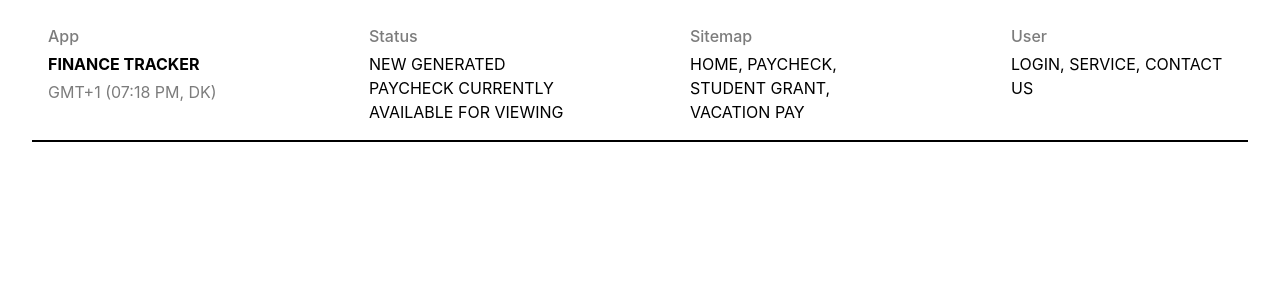
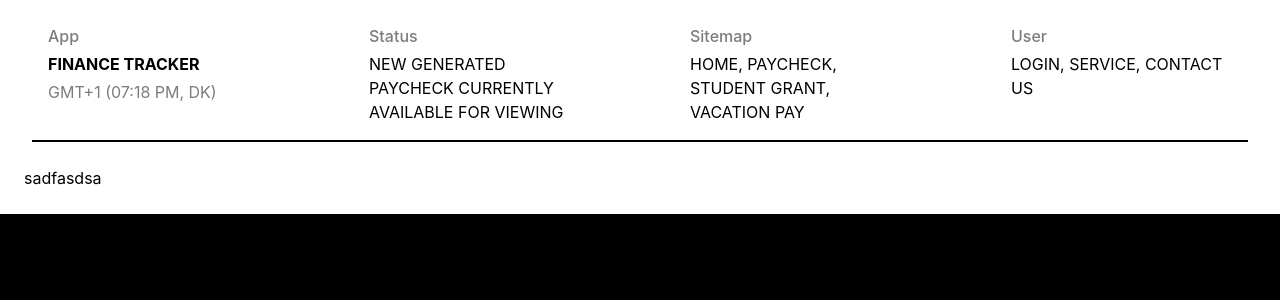
Before and after one commit to Zerefez/FinanceTracker-Frontend-WebApp, a React (Vite) app: page /student-grant in a window 1280 px wide. Shown: the top 300 px of the page. Built offline with nearby package versions, Linux system fonts and the light colour scheme.

Commit message:
Add page transition

```diff
--- a/package.json
+++ b/package.json
@@ -15,6 +15,7 @@
     "clsx": "^2.1.1",
     "locomotive-scroll": "^4.1.4",
     "lucide-react": "^0.484.0",
+    "motion": "^12.6.0",
     "react": "^18.3.1",
     "react-dom": "^18.3.1",
     "react-router-dom": "^7.4.0",
--- a/src/App.tsx
+++ b/src/App.tsx
@@ -1,32 +1,52 @@
-import { useEffect } from 'react';
-import { Route, BrowserRouter as Router, Routes } from 'react-router-dom';
-import Header from './components/Header';
-import Home from './pages/Home';
-import Paycheck from './pages/Paycheck';
+"use client"
 
+import { AnimatePresence } from "framer-motion"
+import { useEffect, useRef } from "react"
+import { Route, BrowserRouter as Router, Routes, useLocation } from "react-router-dom"
+import Home from "./pages/Home"
+import Paycheck from "./pages/Paycheck"
+import StudentGrant from "./pages/StudentGrant"
+
+// Create a wrapper component to access location
+function AnimatedRoutes() {
+  const location = useLocation()
+
+  return (
+    <AnimatePresence mode="wait" initial={false}>
+      <Routes location={location} key={location.pathname}>
+        <Route path="/" element={<Home />} />
+        <Route path="/paycheck" element={<Paycheck />} />
+        <Route path="/student-grant" element={<StudentGrant />} />
+      </Routes>
+    </AnimatePresence>
+  )
+}
 
 function App() {
+  const locomotiveScrollRef = useRef<any>(null)
 
   useEffect(() => {
-    (async () => {
-      const LocomotiveScroll = (await import("locomotive-scroll")).default;
-      new LocomotiveScroll();
-    })();
-  }, []);
+    ;(async () => {
+      const LocomotiveScroll = (await import("locomotive-scroll")).default
+      locomotiveScrollRef.current = new LocomotiveScroll()
+
+      return () => {
+        if (locomotiveScrollRef.current) {
+          locomotiveScrollRef.current.destroy()
+        }
+      }
+    })()
+  }, [])
 
   return (
     <Router>
-      <div className="min-h-screen bg-white text-primary font-sans">
-        <Header />
-        <main>
-          <Routes>
-            <Route path="/" element={<Home />} />
-            <Route path="/Paycheck" element={<Paycheck />} />
-          </Routes>
-        </main>
+      <div className="bg-white w-full min-h-screen">
+        <div className="main min-h-screen bg-white text-primary font-sans">
+          <AnimatedRoutes />
+        </div>
       </div>
     </Router>
-  );
+  )
 }
 
-export default App;
+export default App
--- a/src/components/Header.tsx
+++ b/src/components/Header.tsx
@@ -2,7 +2,7 @@ import { Link } from 'react-router-dom';
 
 export default function Header() {
   return (
-    <header className="w-[100wh] border-b-2 border-black mx-8 pt-6 pb-4 top-0 bg-white z-10">
+    <header className="w-[100wh] border-b-2 border-black mx-8 pt-6 pb-4 bg-white z-10 ">
       <div className="px-2 md:px-4 items-stretch justify-items-stretch">
         <div className=" grid grid-cols-1 md:grid-cols-4 gap-[100px] text-md ">
           {/* First Column */}
--- /dev/null
+++ b/src/components/Inner.tsx
@@ -0,0 +1,33 @@
+"use client"
+
+import { motion, type Variants } from "framer-motion";
+import type * as React from "react";
+import Header from "./Header"; // Import the Header component
+import { opacity, perspective, slide } from "./ui/anim";
+
+const anim = (variants: Variants) => ({
+  initial: "initial",
+  animate: "enter",
+  exit: "exit",
+  variants,
+})
+
+export default function Inner({ children }: { children: React.ReactNode }) {
+  return (
+    <div className="bg-black min-h-screen relative overflow-hidden">
+      {/* Background animation */}
+      <motion.div className="fixed inset-0 bg-white z-10" {...anim(slide)} />
+
+      {/* Content animation - now includes Header */}
+      <motion.div className="relative z-1 bg-white " {...anim(perspective)}>
+        <motion.div {...anim(opacity)}>
+          {/* Header is now inside the animation wrapper */}
+          <Header />
+
+          {/* Page content */}
+          <div className="p-6">{children}</div>
+        </motion.div>
+      </motion.div>
+    </div>
+  )
+}
--- /dev/null
+++ b/src/components/ui/anim.tsx
@@ -0,0 +1,50 @@
+export const perspective = {
+    initial: {
+        scale: 1,
+        y: 0,
+    },
+    enter: {
+        scale: 1,
+        y: 0,
+    },
+    exit: {
+        scale: 0.9,
+        y: -150,
+        opacity: 0.5,
+        transition: {
+            duration: 1.2,
+            ease: [0.76, 0, 0.24, 1]
+        }
+    }
+}
+
+export const slide = {
+    initial: {
+        y: "100vh",
+    },
+    enter: {
+        y: "100vh"
+    },
+    exit: {
+        y: 0,
+        transition: {
+            duration: 1,
+            ease: [0.76, 0, 0.24, 1]
+        }
+    }
+}
+
+export const opacity = {
+    initial: {
+        opacity: 0
+    },
+    enter: {
+        opacity: 1,
+        transition: {
+            duration: 0.5
+        }
+    },
+    exit: {
+        opacity: 1
+    }
+}
--- a/src/pages/Home.tsx
+++ b/src/pages/Home.tsx
@@ -1,36 +1,38 @@
-
+import Inner from "../components/Inner";
 
 export default function Home() {
   return (
-    <section className="py-5">
-      <div className=" mx-8 px-4 md:px-6">
-        <div className="flex flex-col md:flex-row items-center md:items-start gap-10 md:gap-20">
-          <div className="w-full ">
-            <h1 className="text-4xl md:text-5xl lg:text-6xl font-bold mb-4">
+    <section>
+      <Inner>
+        <div className="mx-8 px-4 md:px-6 bg-white z-2">
+          <div className="flex flex-col items-center gap-10 md:flex-row md:items-start md:gap-20">
+            <div className="w-full">
+              <h1 className="mb-4 text-4xl font-bold md:text-5xl lg:text-6xl">
                 Welcome to your <span className="text-accent"> finance tracker ! </span>
               </h1>
-            <p className="text-3xl md:text-4xl lg:text-5xl font-normal mb-4">
+              <p className="mb-4 text-3xl font-normal md:text-4xl lg:text-5xl">
                 Keep track of your finances with ease.
               </p>
-            <p className="text-3xl md:text-4xl lg:text-5xl font-normal mb-4">
+              <p className="mb-4 text-3xl font-normal md:text-4xl lg:text-5xl">
                 Here is your <span className="text-accent"> economy </span> overview.
               </p>
             </div>
           </div>
 
-        <div className="grid grid-cols-1 md:grid-cols-2 gap-[100px] items-center md:items-start my-5 md:my-10 md:gap-20">
-          <div className="w-[50wh] border-2 border-gray-200 rounded-lg p-5">
-            <h1 className="text-2xl md:text-3xl lg:text-4xl font-bold mb-4 text-center">
+          <div className="my-5 grid grid-cols-1 items-center gap-[100px] md:my-10 md:grid-cols-2 md:items-start md:gap-20">
+            <div className="w-[50wh] rounded-lg border-2 border-gray-200 p-5">
+              <h1 className="mb-4 text-center text-2xl font-bold md:text-3xl lg:text-4xl">
                 <span className="text-accent"> Your Jobs </span>
               </h1>
             </div>
-          <div className="w-[50wh] border-2 border-gray-200 rounded-lg p-5">
-            <h1 className="text-2xl md:text-3xl lg:text-4xl font-bold mb-4 text-center ">
+            <div className="w-[50wh] rounded-lg border-2 border-gray-200 p-5">
+              <h1 className="mb-4 text-center text-2xl font-bold md:text-3xl lg:text-4xl">
                 <span className="text-accent"> Student Grant [SU] </span>
               </h1>
             </div>
           </div>
         </div>
+      </Inner>
     </section>
   );
-};
+}
--- a/src/pages/Paycheck.tsx
+++ b/src/pages/Paycheck.tsx
@@ -1,45 +1,41 @@
-import PDFUploadComponent from '../components/PDFUpload';
-
+import Inner from "../components/Inner";
+import PDFUploadComponent from "../components/PDFUpload";
 
 export default function Paycheck() {
   return (
-    <section className="py-5">
-      <div className=" mx-8 px-4 md:px-6">
-        <div className="flex flex-col md:flex-row items-center md:items-start gap-10 md:gap-20">
-          <div className="w-full ">
-            <h1 className="text-4xl md:text-5xl lg:text-6xl font-bold mb-4">
+    <section>
+      <Inner>
+        <div className="mx-8 px-4 md:px-6">
+          <div className="flex flex-col items-center gap-10 md:flex-row md:items-start md:gap-20">
+            <div className="w-full">
+              <h1 className="mb-4 text-4xl font-bold md:text-5xl lg:text-6xl">
                 Welcome to your <span className="text-accent"> finance tracker ! </span>
               </h1>
-            <p className="text-3xl md:text-4xl lg:text-5xl font-normal mb-4">
+              <p className="mb-4 text-3xl font-normal md:text-4xl lg:text-5xl">
                 Keep track of your finances with ease.
               </p>
-            <p className="text-3xl md:text-4xl lg:text-5xl font-normal mb-4">
+              <p className="mb-4 text-3xl font-normal md:text-4xl lg:text-5xl">
                 Here is your <span className="text-accent"> latest Paycheck </span> overview.
               </p>
             </div>
           </div>
 
-        <div className="grid grid-cols-1 md:grid-cols-2 gap-[100px] items-center md:items-start my-5 md:my-10 md:gap-20">
-          <div className="w-[50wh] border-2 border-gray-200 rounded-lg p-5">
-            <h1 className="text-2xl md:text-3xl lg:text-4xl font-bold mb-4">
+          <div className="my-5 grid grid-cols-1 items-center gap-[100px] md:my-10 md:grid-cols-2 md:items-start md:gap-20">
+            <div className="w-[50wh] rounded-lg border-2 border-gray-200 p-5">
+              <h1 className="mb-4 text-2xl font-bold md:text-3xl lg:text-4xl">
                 <span className="text-accent"> Latest generated paycheck </span>
               </h1>
-            <PDFUploadComponent
-            title="Latest Generated Paycheck"
-            type="generated"
-          />
+              <PDFUploadComponent title="Latest Generated Paycheck" type="generated" />
             </div>
-          <div className="w-[50wh] border-2 border-gray-200 rounded-lg p-5">
-            <h1 className="text-2xl md:text-3xl lg:text-4xl font-bold mb-4">
+            <div className="w-[50wh] rounded-lg border-2 border-gray-200 p-5">
+              <h1 className="mb-4 text-2xl font-bold md:text-3xl lg:text-4xl">
                 <span className="text-accent"> Latest user upload paycheck </span>
               </h1>
-            <PDFUploadComponent
-            title="Latest User Upload Paycheck"
-            type="uploaded"
-          />
+              <PDFUploadComponent title="Latest User Upload Paycheck" type="uploaded" />
             </div>
           </div>
         </div>
+      </Inner>
     </section>
   );
-};
+}
--- a/src/pages/StudentGrant.tsx
+++ b/src/pages/StudentGrant.tsx
@@ -1,8 +1,11 @@
+import Inner from "../components/Inner";
 
 export default function StudentGrant() {
   return (
-    <div>
-      sadfasdsa
-    </div>
-  )
+    <section>
+      <Inner>
+        <div>sadfasdsa</div>
+      </Inner>
+    </section>
+  );
 }
```
Also changed, not shown: 1 other file (tests, documents, lock files or other folders). Lines whose indentation alone changed are shown as unchanged.
